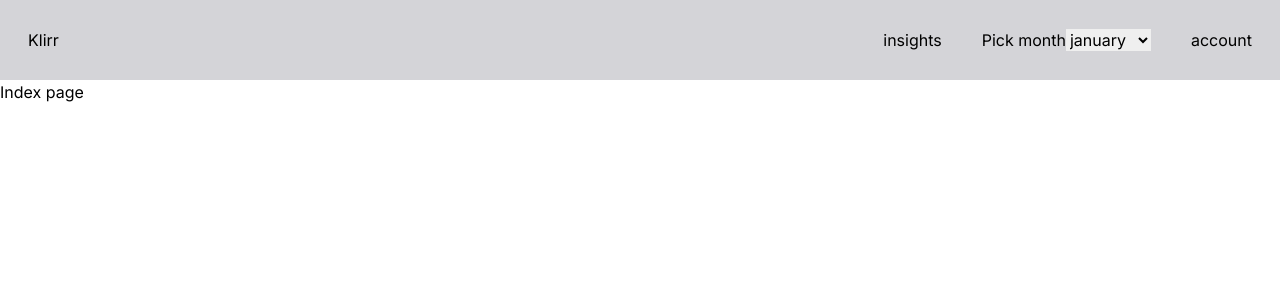
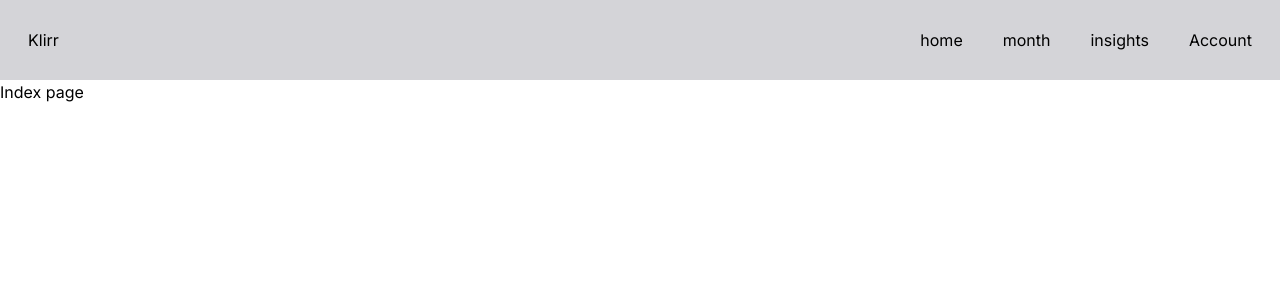
Before and after one commit to marianordqvist/Shared-economy-project, a Next.js app: page / in a window 1280 px wide. Shown: the top 300 px of the page. Built offline with nearby package versions, Linux system fonts and the light colour scheme.

Commit message:
fix:header dropdown menu

```diff
--- a/src/app/_components/DropdownSelect.tsx
+++ b/src/app/_components/DropdownSelect.tsx
@@ -1,29 +1,58 @@
+// import React from "react";
+// import { useState } from "react";
+
+// interface DropdownSelectProps {
+//   label: string;
+//   options: Option[]; //array of option objects
+//   value: string;
+//   onChange: OnChangeFunction;
+// }
+// interface Option {
+//   label: string;
+//   value: string;
+// }
+
+// type OnChangeFunction = (event: React.ChangeEvent<HTMLSelectElement>) => void;
+
+// const DropdownSelect = (props: DropdownSelectProps) => {
+//   const { label, onChange, value, options } = props;
+//   const [dropdownOpen, SetDropdownOpen] = useState(false);
+
+//   const handleOpenDropdown = () => {
+//     SetDropdownOpen(true);
+//   };
+
+//   return (
+//     <label>
+//       <button onClick={handleOpenDropdown}>{label}</button>
+//       {dropdownOpen ? (
+//         <select value={value} onChange={onChange}>
+//           {options.map((option) => (
+//             <option value={option.value}>{option.label}</option>
+//           ))}
+//         </select>
+//       ) : null}
+//     </label>
+//   );
+// };
+
+// export default DropdownSelect;
+
+// import React from "react";
+
 import React from "react";
 
-interface DropdownSelectProps {
-  label: string;
-  options: Option[]; //array of option objects
-  value: string;
-  onChange: OnChangeFunction;
-}
-interface Option {
-  label: string;
-  value: string;
-}
-
-type OnChangeFunction = (event: React.ChangeEvent<HTMLSelectElement>) => void;
-
-const DropdownSelect = (props: DropdownSelectProps) => {
-  const { label, onChange, value, options } = props;
+const DropdownSelect = ({ submenus, dropdown }) => {
   return (
-    <label>
-      {label}
-      <select value={value} onChange={onChange}>
-        {options.map((option) => (
-          <option value={option.value}>{option.label}</option>
+    <>
+      <ul className={`dropdown ${dropdown ? "show" : ""} hidden`}>
+        {submenus.map((submenu, index) => (
+          <li key={index} className="menu-items">
+            <a href={submenu.url}>{submenu.title}</a>
+          </li>
         ))}
-      </select>
-    </label>
+      </ul>
+    </>
   );
 };
 
--- a/src/app/_components/Header.tsx
+++ /dev/null
@@ -1,91 +0,0 @@
-"use client";
-import React, { useState } from "react";
-import Link from "next/link";
-import DropdownSelect from "./DropdownSelect";
-
-const Header = () => {
-  const [mobileMenuOpen, setMobileMenuOpen] = useState(false);
-
-  const handleMobileMenu = () => {
-    setMobileMenuOpen((prevState) => !prevState);
-  };
-
-  const months = [
-    { label: "january", value: "january link" },
-    { label: "february", value: "february link" },
-    { label: "march", value: "march link" },
-  ];
-
-  const [chosenMonth, setChosenMonth] = useState("month");
-
-  const handleChooseMonth = (event: React.ChangeEvent<HTMLSelectElement>) => {
-    setChosenMonth(event.target.value);
-  };
-
-  const MobileHeader: React.FC = () => {
-    return (
-      <div className=" bg-zinc-400">
-        <div className="flex justify-between p-7">
-          <h1>
-            <Link href="/">Klirr</Link>
-          </h1>
-          <button onClick={handleMobileMenu}>close</button>
-        </div>
-        <nav>
-          <ul className="flex h-dvh flex-col items-center justify-center gap-10 text-lg text-white">
-            <li>
-              <Link href="/insights">insights</Link>
-            </li>
-            <li>
-              <button>monthly</button>
-              <DropdownSelect
-                label="Pick month"
-                options={months}
-                value={chosenMonth}
-                onChange={handleChooseMonth}
-              />
-            </li>
-            <li>
-              <Link href="/account">account</Link>
-            </li>
-          </ul>
-        </nav>
-      </div>
-    );
-  };
-
-  const DesktopHeader = () => {
-    return (
-      <header className="flex justify-between bg-zinc-300 p-7">
-        <h1>
-          <Link href="/">Klirr</Link>
-        </h1>
-        <nav>
-          <ul className="hidden gap-10 sm:flex">
-            <li>
-              <Link href="/insights">insights</Link>
-            </li>
-            <li>
-              <DropdownSelect
-                label="Pick month"
-                options={months}
-                value={chosenMonth}
-                onChange={handleChooseMonth}
-              />
-            </li>
-            <li>
-              <Link href="/account">account</Link>
-            </li>
-          </ul>
-        </nav>
-        <button className="sm:hidden" onClick={handleMobileMenu}>
-          menu
-        </button>
-      </header>
-    );
-  };
-
-  return <>{mobileMenuOpen ? <MobileHeader /> : <DesktopHeader />}</>;
-};
-
-export default Header;
--- /dev/null
+++ b/src/app/_components/Header/Header.tsx
@@ -0,0 +1,53 @@
+"use client";
+import React, { useState } from "react";
+import { menuItemsData } from "./menuItemsData";
+import Logo from "../Logo";
+import MenuItems from "./MenuItems";
+
+const Header = () => {
+  const [mobileMenuOpen, setMobileMenuOpen] = useState(false);
+
+  const handleMobileMenu = () => {
+    setMobileMenuOpen((prevState) => !prevState);
+  };
+
+  const MobileHeader: React.FC = () => {
+    return (
+      <header className="header__mobile--nav bg-zinc-400">
+        <div className="flex justify-between p-7">
+          <Logo />
+          <button onClick={handleMobileMenu}>close</button>
+        </div>
+        <nav>
+          <ul className="flex h-dvh flex-col items-center justify-center gap-10 text-lg text-white">
+            {menuItemsData.map((menu, index) => {
+              return <MenuItems items={menu} key={index} />;
+            })}
+          </ul>
+        </nav>
+      </header>
+    );
+  };
+
+  const DesktopHeader = () => {
+    return (
+      <header className="header__desktop--nav flex justify-between bg-zinc-300 p-7">
+        <Logo />
+        <nav>
+          <ul className="hidden gap-10 sm:flex">
+            {menuItemsData.map((menu, index) => {
+              return <MenuItems items={menu} key={index} />;
+            })}
+          </ul>
+        </nav>
+        <button className="sm:hidden" onClick={handleMobileMenu}>
+          menu
+        </button>
+      </header>
+    );
+  };
+
+  return <>{mobileMenuOpen ? <MobileHeader /> : <DesktopHeader />}</>;
+};
+
+export default Header;
--- /dev/null
+++ b/src/app/_components/Header/MenuItems.tsx
@@ -0,0 +1,32 @@
+import React from "react";
+import Link from "next/link";
+import DropdownSelect from "../DropdownSelect";
+import { useState } from "react";
+
+const MenuItems = ({ items }) => {
+  const [dropdownOpen, setDropdownOpen] = useState(false);
+
+  return (
+    <>
+      <li>
+        {items.submenu ? (
+          <>
+            <button
+              type="button"
+              aria-haspopup="menu"
+              aria-expanded={dropdownOpen ? "true" : "false"}
+              onClick={() => setDropdownOpen((prev) => !prev)}
+            >
+              {items.title}
+            </button>
+            <DropdownSelect submenus={items.submenu} />
+          </>
+        ) : (
+          <Link href={items.url}>{items.title}</Link>
+        )}
+      </li>
+    </>
+  );
+};
+
+export default MenuItems;
--- /dev/null
+++ b/src/app/_components/Header/menuItemsData.js
@@ -0,0 +1,16 @@
+export const menuItemsData = [
+  { title: "home", url: "/" },
+  {
+    title: "month",
+    url: "/monthly",
+    submenu: [
+      { title: "january", url: "monthly" },
+      { title: "february", url: "monthly" },
+      { title: "march", url: "monthly" },
+    ],
+  },
+  { title: "insights", url: "/insights" },
+  { title: "Account", url: "/account" },
+];
+
+export default menuItemsData;
--- /dev/null
+++ b/src/app/_components/Logo.tsx
@@ -0,0 +1,16 @@
+import React from "react";
+import Link from "next/link";
+
+const Logo = () => {
+  return (
+    <>
+      <h1>
+        <Link href="/" className="logo">
+          Klirr
+        </Link>
+      </h1>
+    </>
+  );
+};
+
+export default Logo;
--- a/src/app/layout.tsx
+++ b/src/app/layout.tsx
@@ -1,7 +1,7 @@
 import type { Metadata } from "next";
 import { Inter } from "next/font/google";
 import "./_ui/globals.css";
-import Header from "./_components/Header";
+import Header from "./_components/Header/Header";
 
 const inter = Inter({ subsets: ["latin"] });
 
```
